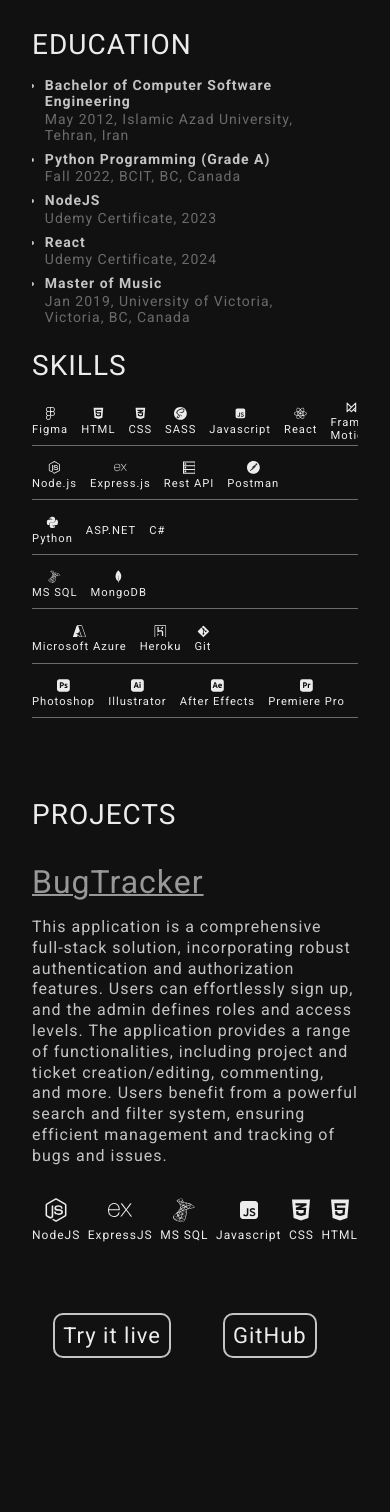
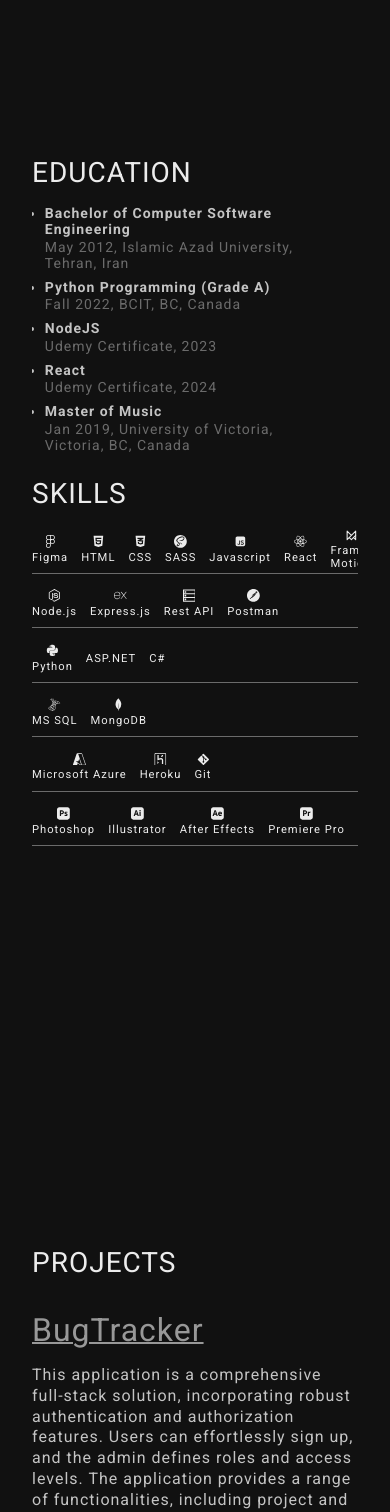
Before and after one commit to Shabahang-Saffari/Portfolio-Website, a React (Vite) app: page / in a window 390 px wide. Shown: the part 1040-2552 px from the top of the page. Built offline with nearby package versions, Linux system fonts and the light colour scheme.

Commit message:
chaning the height of Project page for mobile version

```diff
--- a/src/components/About me/about_me.scss
+++ b/src/components/About me/about_me.scss
@@ -12,7 +12,7 @@
 
   // height: calc(100vh - 6rem); //Just in case the "svh" is not supported!
   // height: calc(100svh - 6rem);
-  margin-top: 12rem;
+  margin-top: 20rem;
   padding: 2rem 0;
 
   transition: $transition;
--- a/src/components/Projects/projects.scss
+++ b/src/components/Projects/projects.scss
@@ -9,9 +9,10 @@
   letter-spacing: 1px;
   scroll-margin: 6rem;
 
-  height: calc(100vh - 6rem); //Just in case the "svh" is not supported!
-  height: calc(100svh - 6rem);
+  // height: calc(100vh - 6rem); //Just in case the "svh" is not supported!
+  // height: calc(100svh - 6rem);
 
+  margin-top: 20rem;
   padding: 2rem 0;
   // scroll-snap-align: end;
   // scroll-snap-stop: always;
@@ -158,6 +159,8 @@
     scroll-margin: 0;
     scroll-snap-align: end;
     padding: 2rem 0;
+    height: calc(100vh - 6rem); //Just in case the "svh" is not supported!
+    height: calc(100svh - 6rem);
     width: 85%;
 
     // border: 2px solid rgb(211, 226, 0) !important;
```
